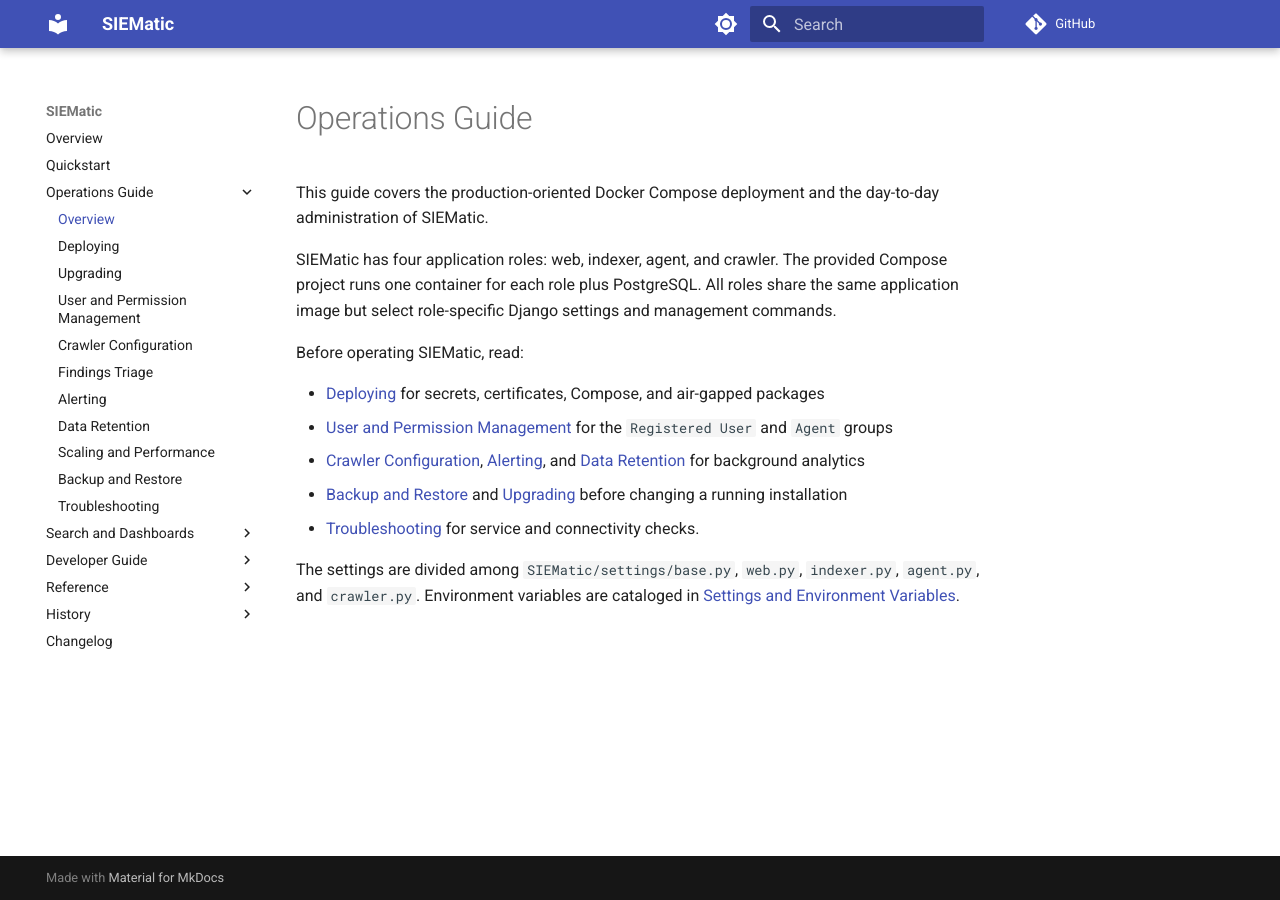
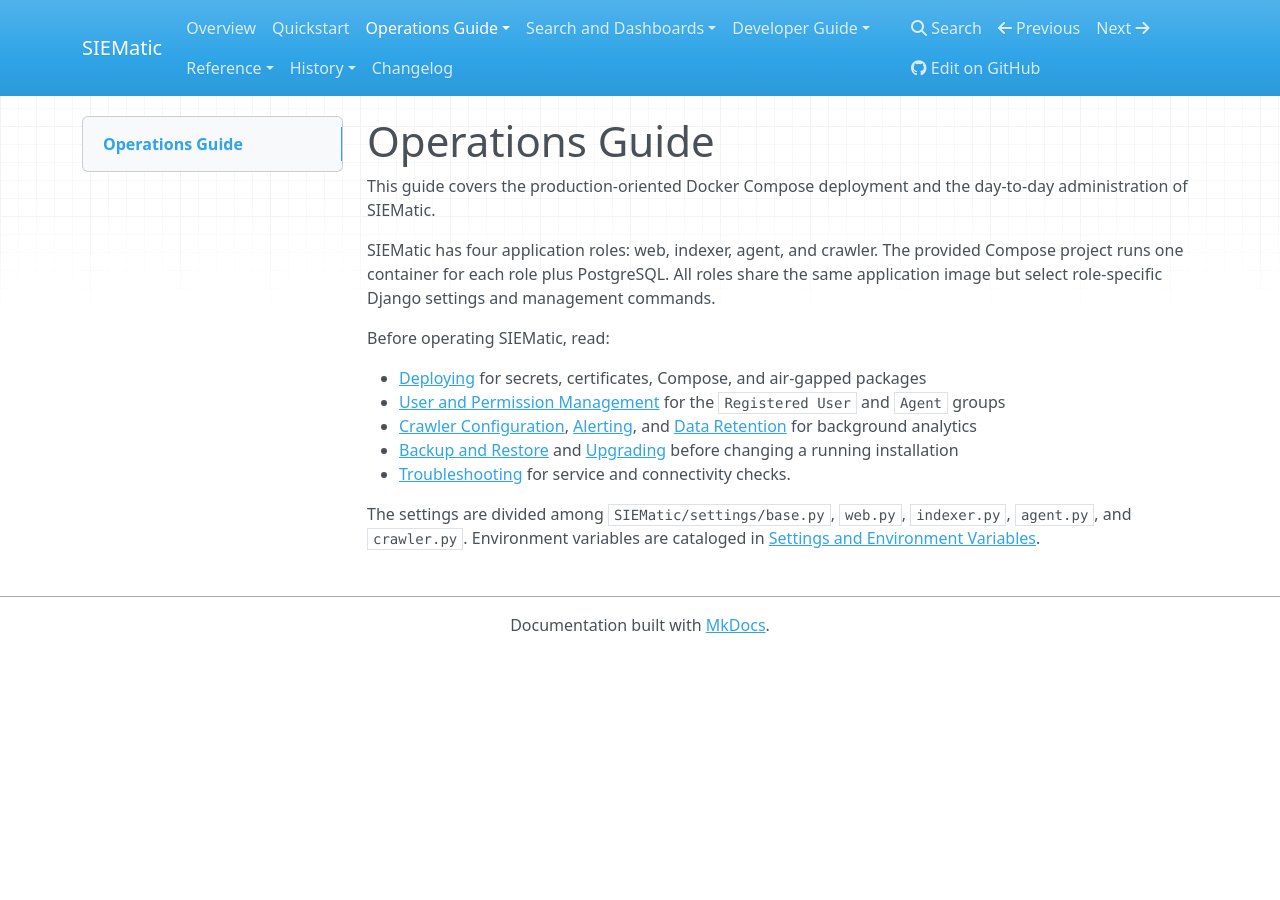
Before and after one commit to McIndi/SIEMatic, an MkDocs documentation site: the page built from docs/operations/index.md, in a window 1280 px wide. Built offline with MkDocs 1.6.1, drawn with Linux system fonts in a browser that asks for light colours; nearby versions of some CDN libraries; comment, search, counter and statistics services are not loaded.

Commit message:
Update GitHub Actions and MkDocs configuration: upgrade upload and deploy actions to v5, switch theme to mkdocs, and adjust documentation dependencies

```diff
--- a/mkdocs.yml
+++ b/mkdocs.yml
@@ -4,21 +4,11 @@
 repo_url: https://github.com/mcindi/SIEMatic
 
 theme:
-  name: material
-  palette:
-    - media: "(prefers-color-scheme: light)"
-      scheme: default
-      toggle:
-        icon: material/brightness-7
-        name: Switch to dark mode
-    - media: "(prefers-color-scheme: dark)"
-      scheme: slate
-      toggle:
-        icon: material/brightness-4
-        name: Switch to light mode
+  name: mkdocs
 
 plugins:
   - search
+  - mermaid2
   - gen-files:
       scripts:
         - tools/docs/generate_search_command_reference.py
--- a/requirements-docs.txt
+++ b/requirements-docs.txt
@@ -1,6 +1,6 @@
 # Direct docs-build dependencies.
-mkdocs-material==9.7.7
 mkdocstrings[python]==1.0.6
+mkdocs-mermaid2-plugin==1.2.3
 # Pinned below their latest releases (0.6.1 / 0.6.3): those versions add a
 # dependency on a package called "properdocs" that hijacks the `mkdocs`
 # import namespace and prints FUD urging a switch away from MkDocs. Treat any
@@ -26,7 +26,6 @@
 mkdocs==1.6.1
 mkdocs-autorefs==1.4.4
 mkdocs-get-deps==0.2.2
-mkdocs-material-extensions==1.3.1
 mkdocstrings-python==2.0.5
 packaging==26.2
 paginate==0.5.7
```
Also changed, not shown: 1 other file.
